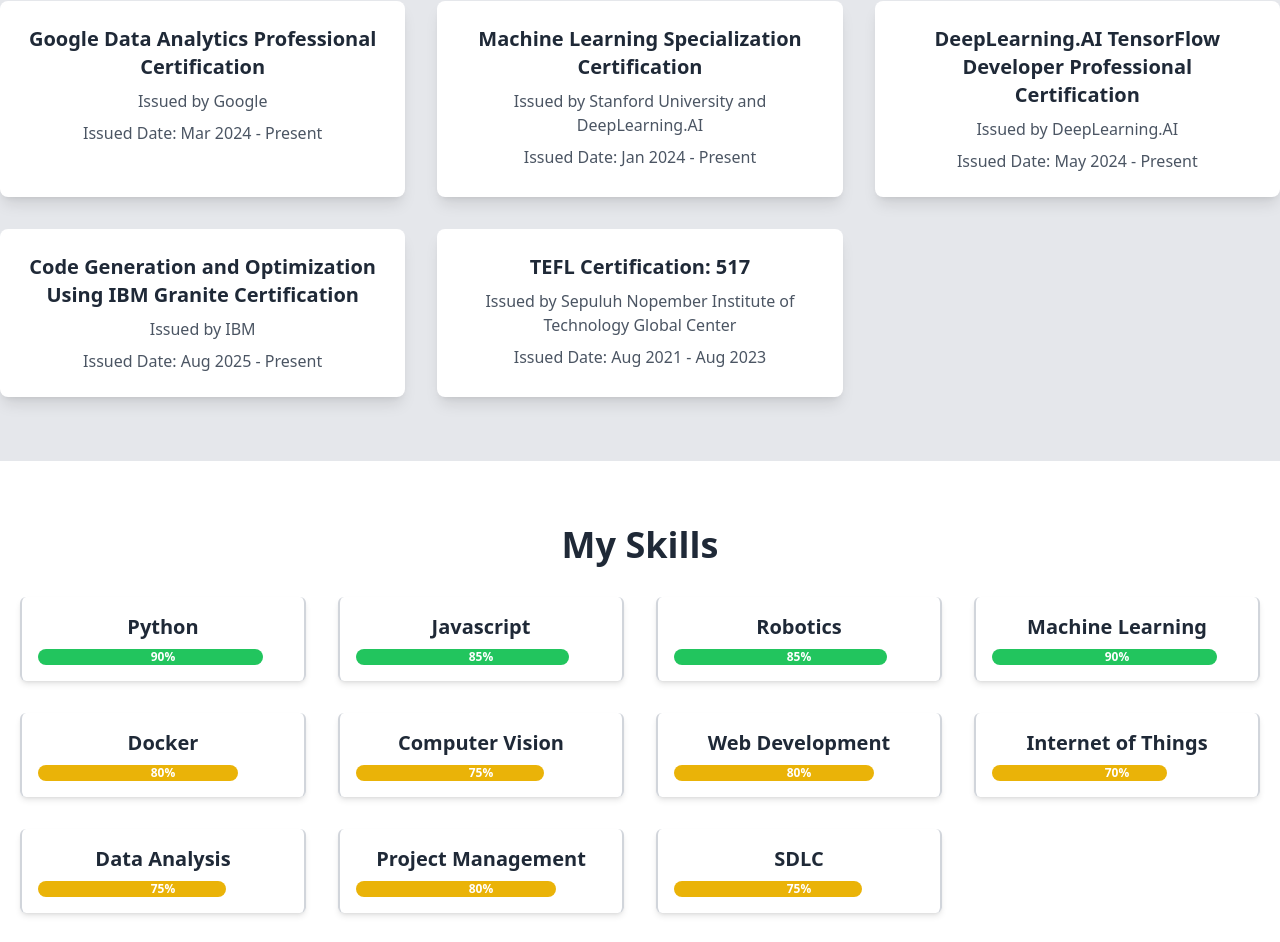
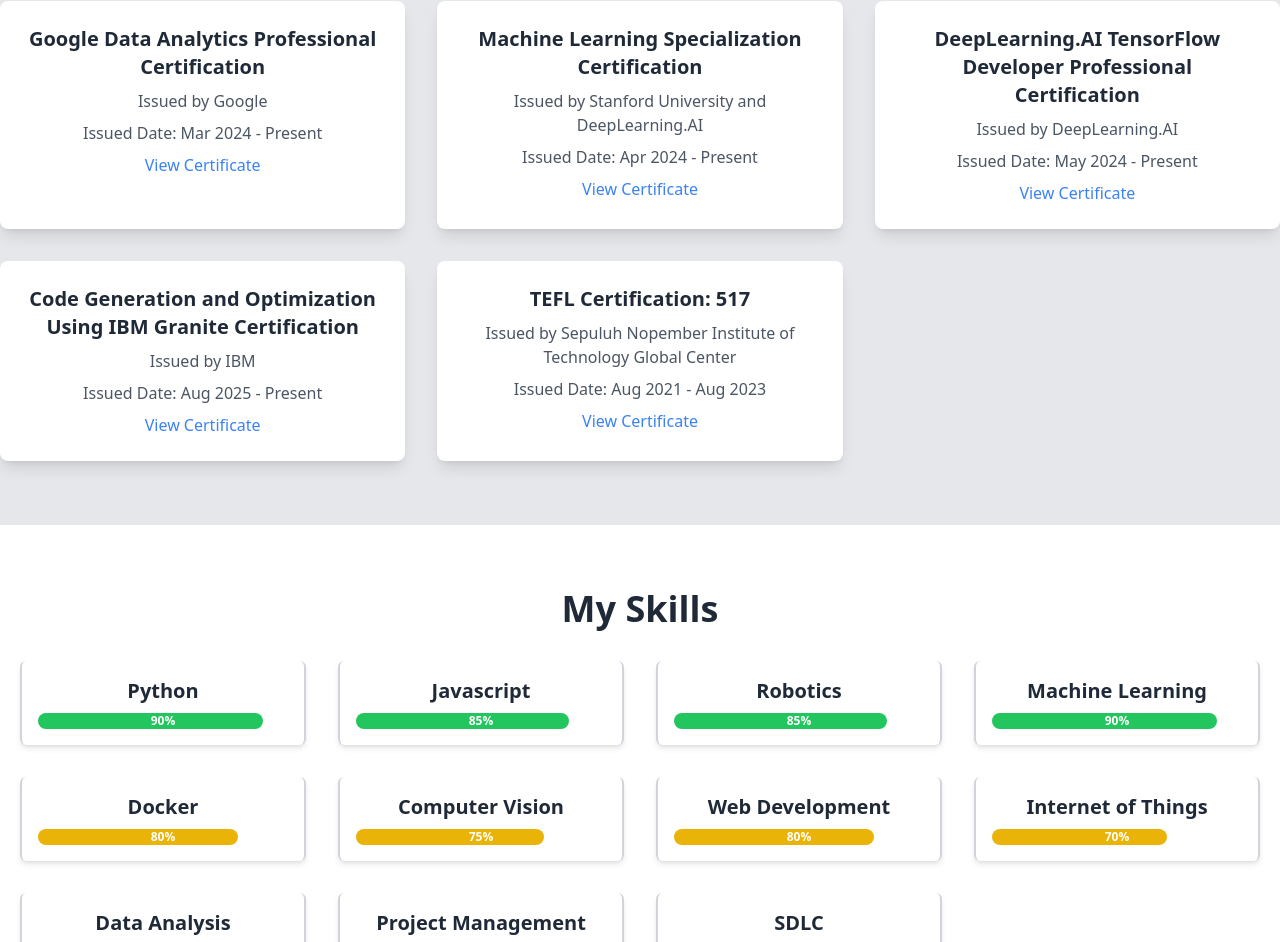
Before and after one commit to FariqJavier/FariqJavier.github.io, a React (Create React App) app: page / in a window 1280 px wide. Shown: the part 1395-2337 px from the top of the page. Built offline with nearby package versions, Linux system fonts and the light colour scheme.

Commit message:
update certification: add certification url

```diff
--- a/src/components/Certifications.tsx
+++ b/src/components/Certifications.tsx
@@ -4,25 +4,29 @@
   name: string;
   issuer: string;
   issuedDate: string;
+  certificateUrl: string;
 }
 
-const CertificationCard: React.FC<CertificationProps> = ({ name, issuer, issuedDate }) => {
+const CertificationCard: React.FC<CertificationProps> = ({ name, issuer, issuedDate, certificateUrl }) => {
   return (
     <div className="bg-white p-6 rounded-lg shadow-lg hover:shadow-2xl transition-all ">
       <h3 className="text-xl font-semibold">{name}</h3>
       <p className="text-gray-600 mt-2">Issued by {issuer}</p>
       <p className="text-gray-600 mt-2">Issued Date: {issuedDate}</p>
+      <a href={certificateUrl} className="text-blue-500 hover:underline mt-2 block">
+        View Certificate
+      </a>
     </div>
   );
 };
 
 const Certifications: React.FC = () => {
   const certificationsData = [
-    { name: "Google Data Analytics Professional Certification", issuer: "Google", issuedDate: "Mar 2024 - Present" },
-    { name: "Machine Learning Specialization Certification", issuer: "Stanford University and DeepLearning.AI", issuedDate: "Jan 2024 - Present" },
-    { name: "DeepLearning.AI TensorFlow Developer Professional Certification", issuer: "DeepLearning.AI", issuedDate: "May 2024 - Present" },
-    { name: "Code Generation and Optimization Using IBM Granite Certification", issuer: "IBM", issuedDate: "Aug 2025 - Present" },
-    { name: "TEFL Certification: 517", issuer: "Sepuluh Nopember Institute of Technology Global Center", issuedDate: "Aug 2021 - Aug 2023" }
+    { name: "Google Data Analytics Professional Certification", issuer: "Google", issuedDate: "Mar 2024 - Present", certificateUrl: "https://www.coursera.org/account/accomplishments/specialization/9BXC6P6HF392" },
+    { name: "Machine Learning Specialization Certification", issuer: "Stanford University and DeepLearning.AI", issuedDate: "Apr 2024 - Present", certificateUrl: "https://www.coursera.org/account/accomplishments/specialization/SK7N3J57D3CK" },
+    { name: "DeepLearning.AI TensorFlow Developer Professional Certification", issuer: "DeepLearning.AI", issuedDate: "May 2024 - Present", certificateUrl: "https://www.coursera.org/account/accomplishments/specialization/Q7CN35PBQTA4" },
+    { name: "Code Generation and Optimization Using IBM Granite Certification", issuer: "IBM", issuedDate: "Aug 2025 - Present", certificateUrl: "https://www.credly.com/badges/9fb0bb06-d427-49a6-bae5-596aa7cc1c0c/linked_in_profile" },
+    { name: "TEFL Certification: 517", issuer: "Sepuluh Nopember Institute of Technology Global Center", issuedDate: "Aug 2021 - Aug 2023", certificateUrl: "https://drive.google.com/uc?export=view&id=12JLCnmkzLbqMNqaEFEjyNEtsqoW2ITD6" }
   ];
 
   return (
@@ -36,6 +40,7 @@
               name={certification.name}
               issuer={certification.issuer}
               issuedDate={certification.issuedDate}
+              certificateUrl={certification.certificateUrl}
             />
           ))}
         </div>
```
